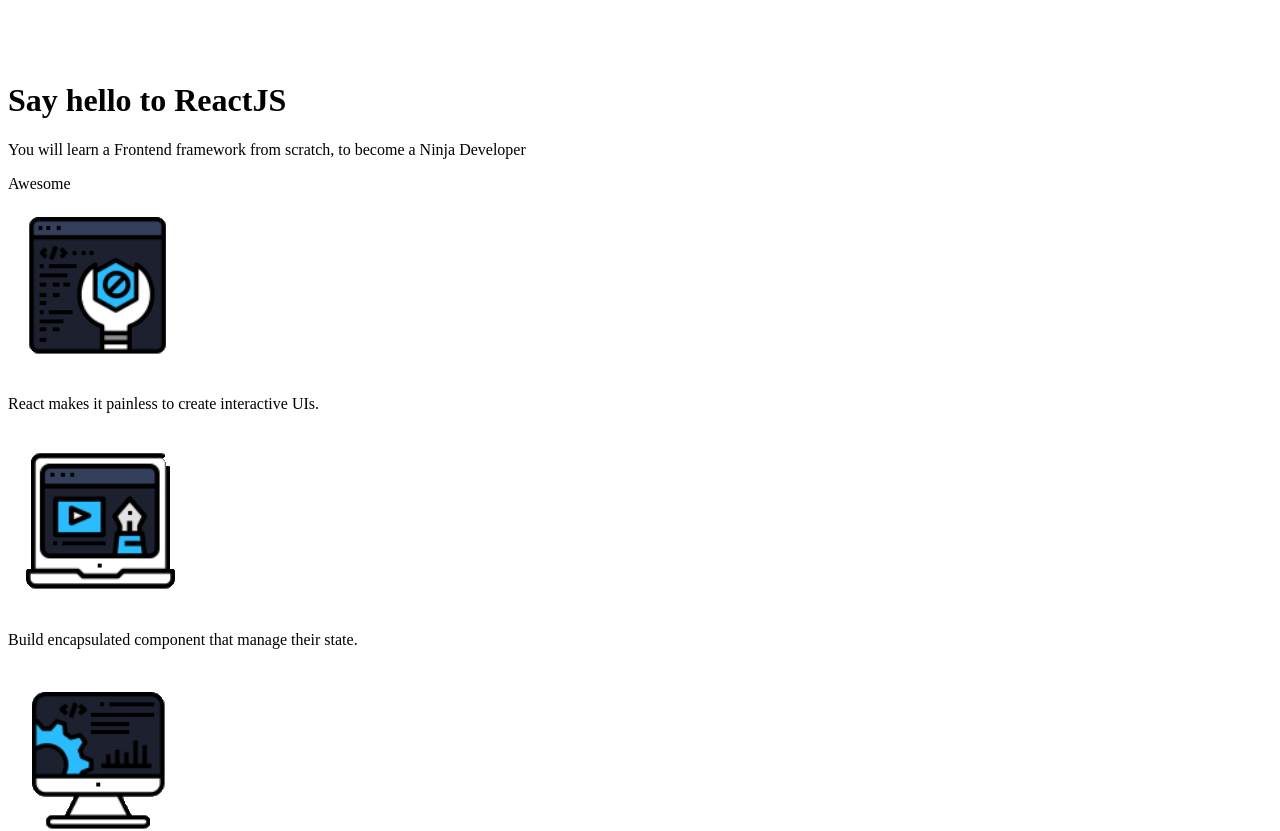
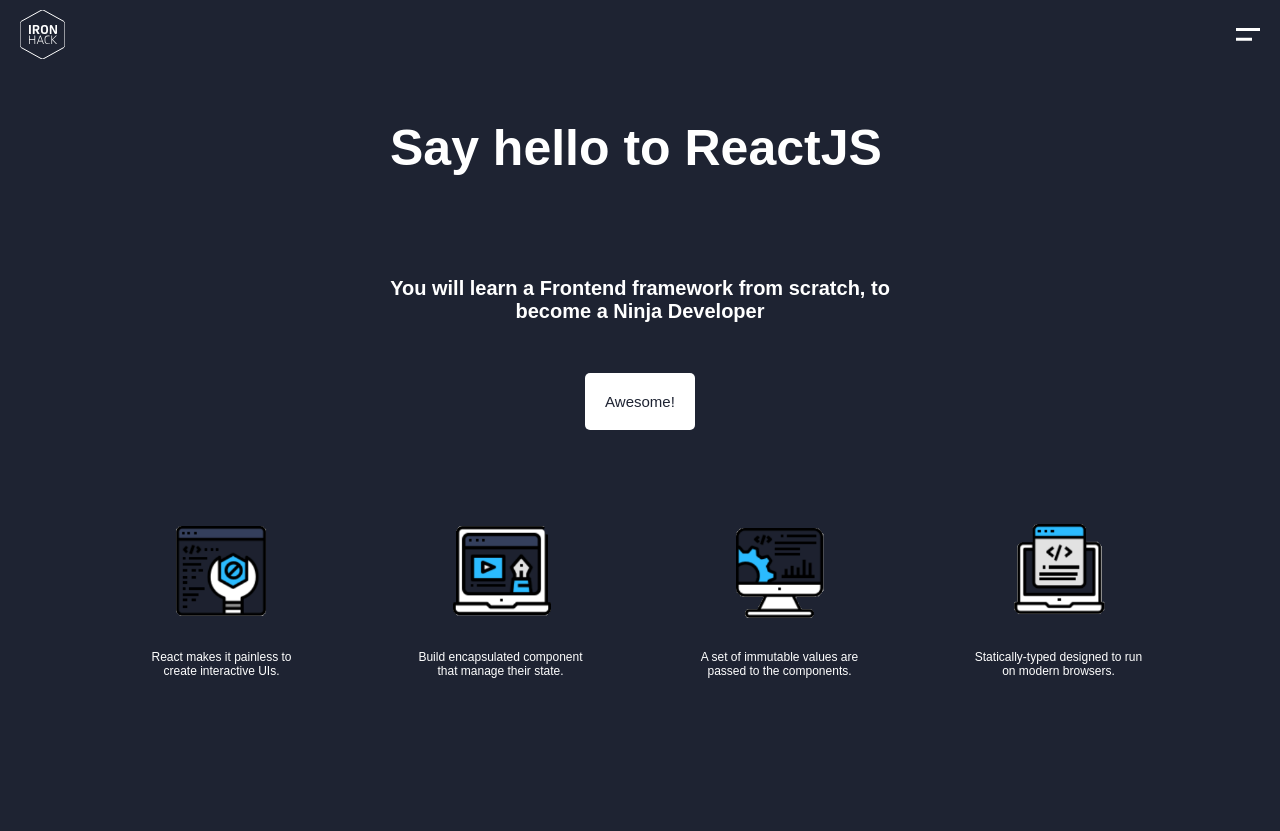
Before and after one commit to ta-web-mex/lab-hello-ironhack, a React app in the folder starter-code/: page / in a window 1280 px wide. Shown: the top 831 px of the page. After the commit the page ends 800 px from the top, so only its background shows below. Built offline with nearby package versions, Linux system fonts and the light colour scheme.

Commit message:
Add styles

```diff
--- a/starter-code/src/App.css
+++ b/starter-code/src/App.css
@@ -0,0 +1,68 @@
+* {
+    margin: 0;
+    padding: 0;
+    background-color: rgb(30,35,50);
+    color: white;
+    font-family: Arial, Helvetica, sans-serif;
+    font-size: 10px;
+}
+
+nav {
+    padding: 10px 20px;
+    display: flex;
+    justify-content: space-between;
+    align-items: center;
+}
+
+header {
+    display: flex;
+    flex-direction: column;
+    justify-content: center;
+    align-items: center;
+}
+
+h1 {
+    margin: 50px;
+    font-size: 5rem;
+    width: 500px;
+}
+
+h2 {
+    margin: 50px;
+    font-size: 2rem;
+    width: 500px;
+    text-align: center;
+}
+
+a {
+    padding: 20px;
+    background-color: white;
+    color: rgb(30,35,50);
+    font-size: 1.5rem;
+    border-radius: 5px;
+}
+
+section {
+    display: flex;
+    justify-content: space-evenly;
+    padding: 30px;
+}
+
+article {
+    display: flex;
+    flex-direction: column;
+    justify-content: center;
+    align-items: center;
+    width: 175px;
+    margin: 50px 0;
+}
+
+article > img {
+    width: 120px;
+}
+
+article > p {
+    padding: 20px 0;
+    font-size: 1.2rem;
+    text-align: center;
+}
--- a/starter-code/src/components/Header.js
+++ b/starter-code/src/components/Header.js
@@ -4,8 +4,8 @@
     return (
         <header>
             <h1>Say hello to ReactJS</h1>
-            <p>You will learn a Frontend framework from scratch, to become a Ninja Developer</p>
-            <a>Awesome</a>
+            <h2>You will learn a Frontend framework from scratch, to become a Ninja Developer</h2>
+            <a>Awesome!</a>
         </header>
     )
 }
```
